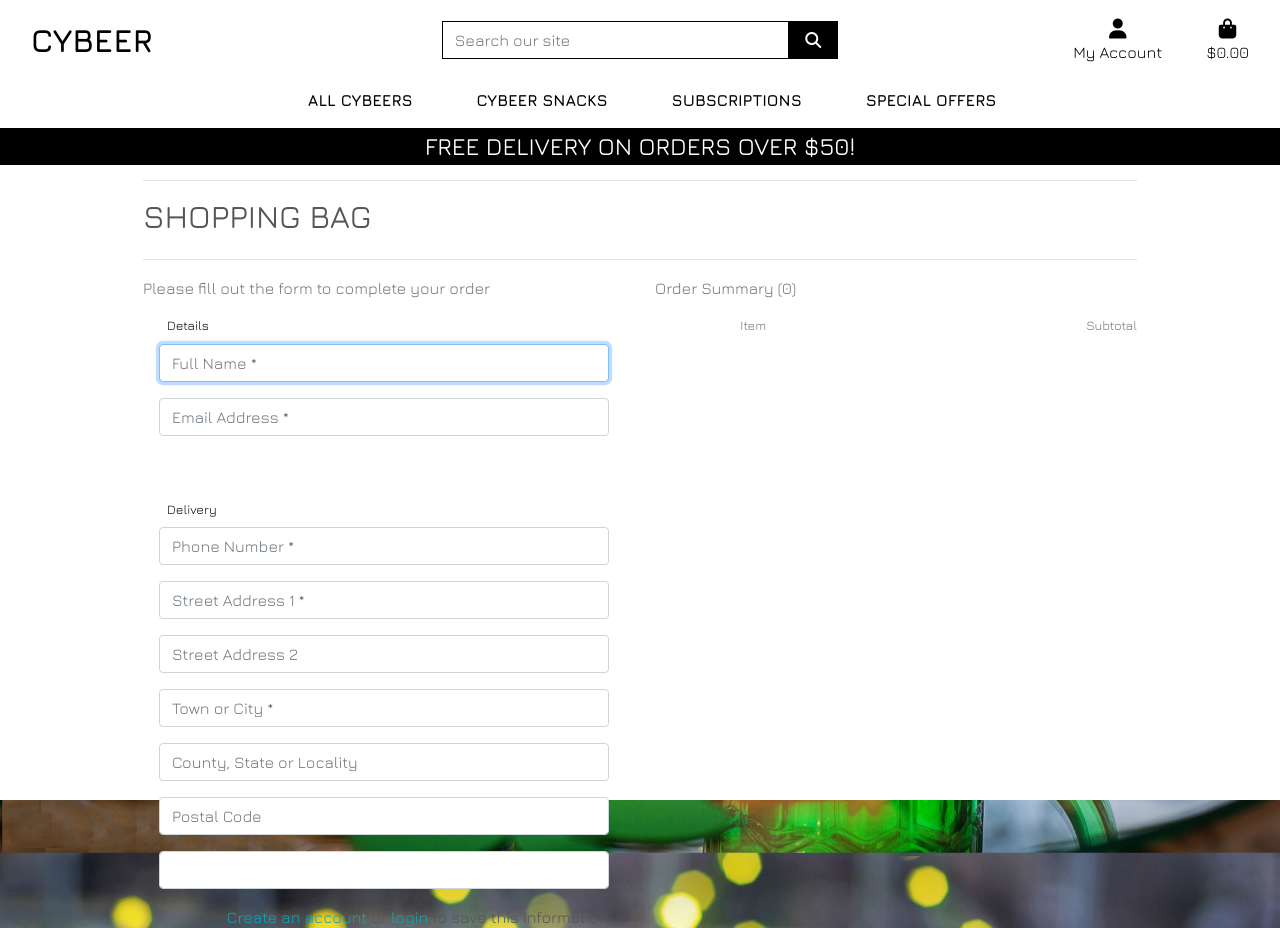
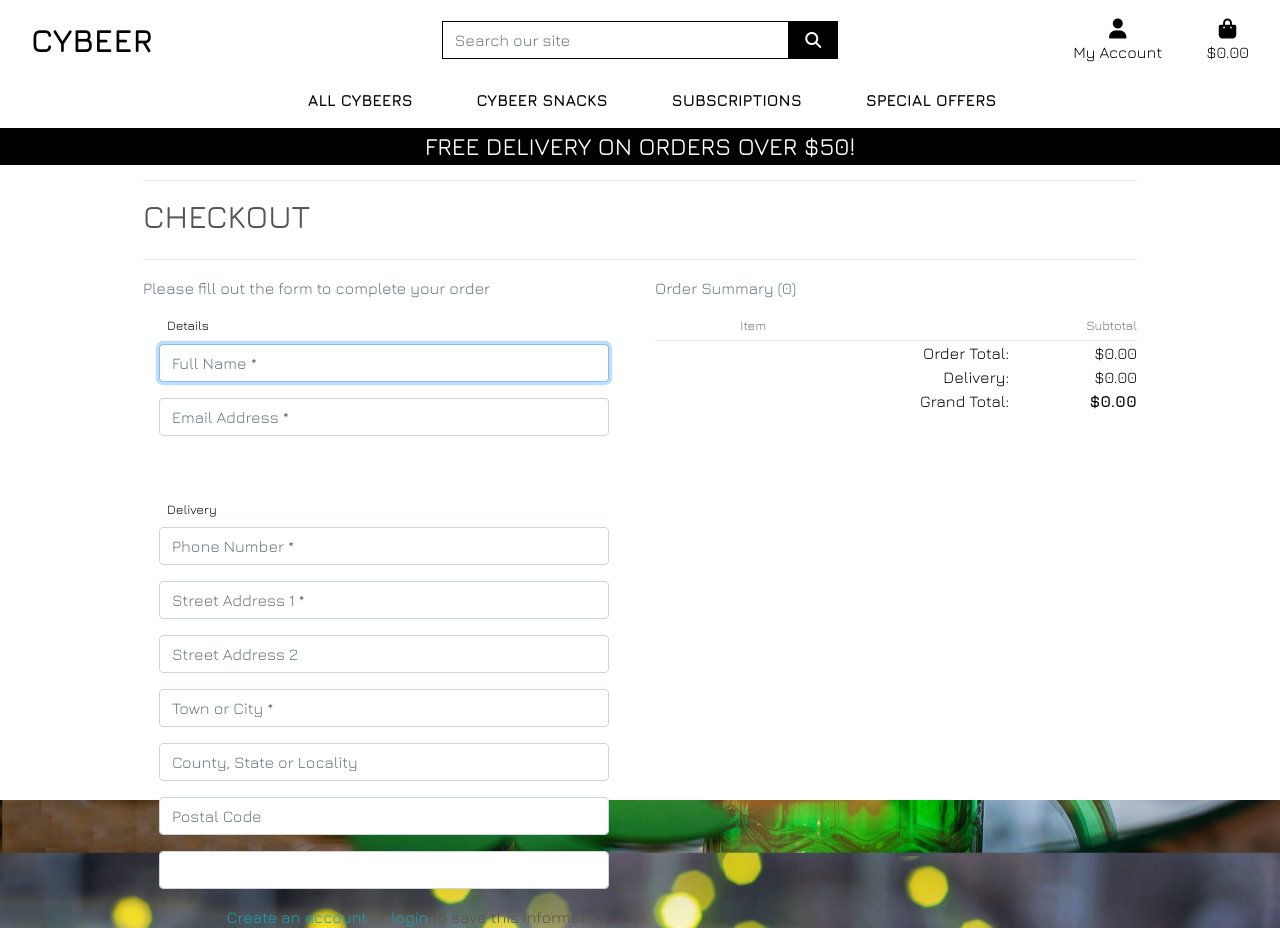
Before and after one commit to VladimirB3/cybeer-msp-4, a Django app: template checkout/templates/checkout/checkout.html in a window 1280 px wide. Shown: the top 928 px of the page. Run offline with Django 3.2, Linux system fonts and the light colour scheme; the template is opened without the code that fills it: values that come from a table or form of the project are taken from there, others are empty; some libraries are stand-ins or nearby versions.

Commit message:
Fixed display mistakes rows vs col, added checkout

```diff
--- a/bag/templates/bag/bag.html
+++ b/bag/templates/bag/bag.html
@@ -109,7 +109,7 @@
                                         </span>
                                         <span class="text-uppercase">Keep Shopping</span>
                                     </a>
-                                    <a href="" class="btn btn-black rounded-0 btn-lg">
+                                    <a href="{% url 'checkout' %}" class="btn btn-black rounded-0 btn-lg">
                                         <span class="text-uppercase">Secure Checkout</span>
                                         <span class="icon">
                                             <i class="fas fa-lock"></i>
--- a/checkout/templates/checkout/checkout.html
+++ b/checkout/templates/checkout/checkout.html
@@ -21,7 +21,7 @@
         <div class="row">
             <div class="col">
                 <hr>
-                <h2 class="logo-font mb-4">Shopping Bag</h2>
+                <h2 class="logo-font mb-4">Checkout</h2>
                 <hr>
             </div>
         </div>
@@ -37,8 +37,7 @@
                         <p class="mb-1 mt-0 small text-muted">Subtotal</p>
                     </div>
                 </div>
-            </div>
-            {% for item in bag_items %}
+                {% for item in bag_items %}
                     <div class="row">
                         <div class="col-2 mb-1">
                             <a href="{% url 'product_detail' item.product.id %}">
@@ -59,6 +58,20 @@
                         </div>
                     </div>
                 {% endfor %}
+                <hr class="my-0">
+                <div class="row text-black text-right">
+                    <div class="col-7 offset-2">
+                        <p class="my-0">Order Total:</p>
+                        <p class="my-0">Delivery:</p>
+                        <p class="my-0">Grand Total:</p>
+                    </div>
+                    <div class="col-3">
+                        <p class="my-0">${{ total | floatformat:2 }}</p>
+                        <p class="my-0">${{ delivery | floatformat:2 }}</p>
+                        <p class="my-0"><strong>${{ grand_total | floatformat:2 }}</strong></p>
+                    </div>
+                </div>
+            </div>
             <div class="col-12 col-lg-6">
                 <p class="text-muted">Please fill out the form to complete your order</p>
                 <form action="{% url 'checkout' %}" method="POST" id="payment-form">
--- a/cybeer_msp4/settings.py
+++ b/cybeer_msp4/settings.py
@@ -79,6 +79,7 @@ TEMPLATES = [
                 'django.template.context_processors.request', # allauth requirment
                 'django.contrib.auth.context_processors.auth',
                 'django.contrib.messages.context_processors.messages',
+                'django.template.context_processors.media',
                 'bag.contexts.bag_contents',
             ],
             'builtins': [
```
